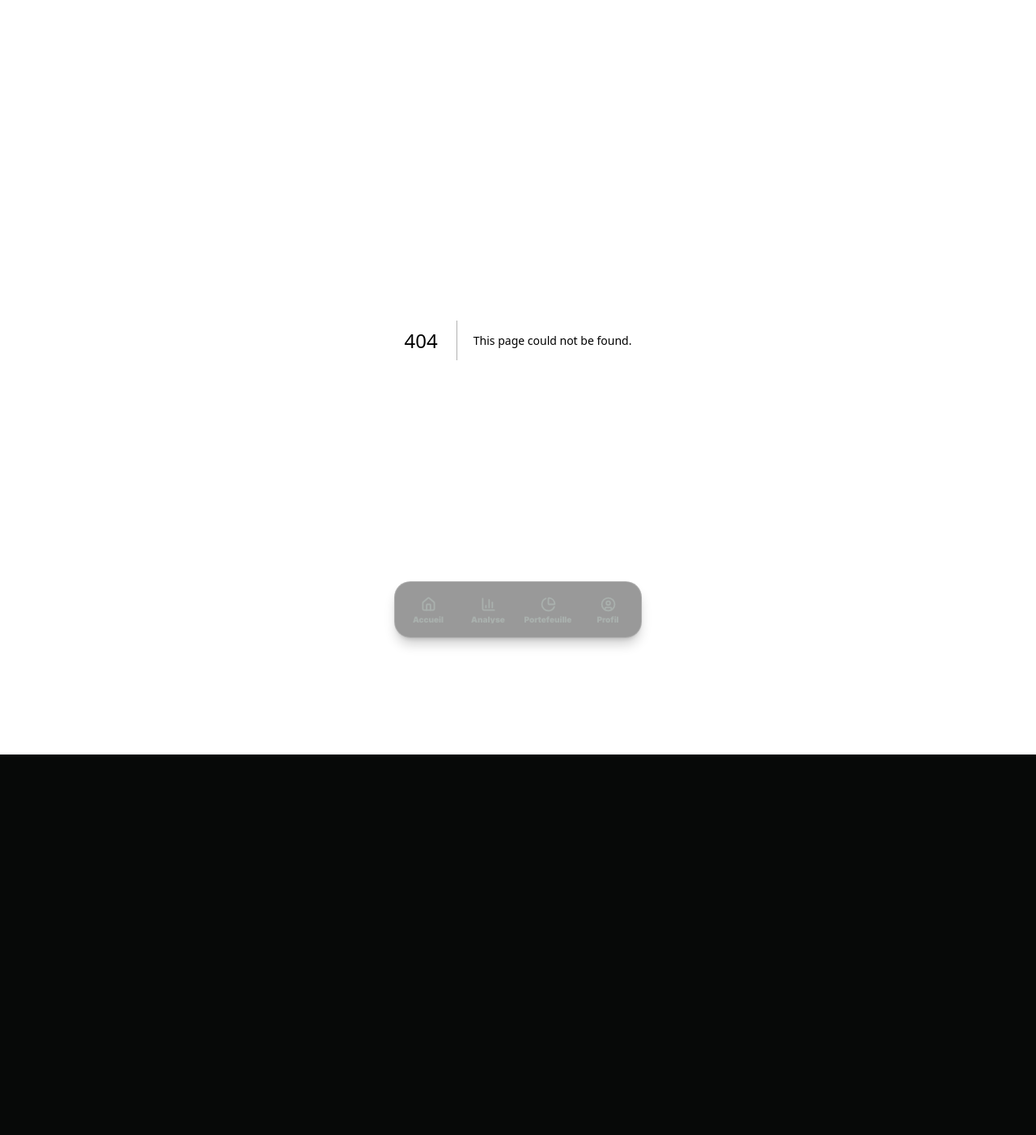
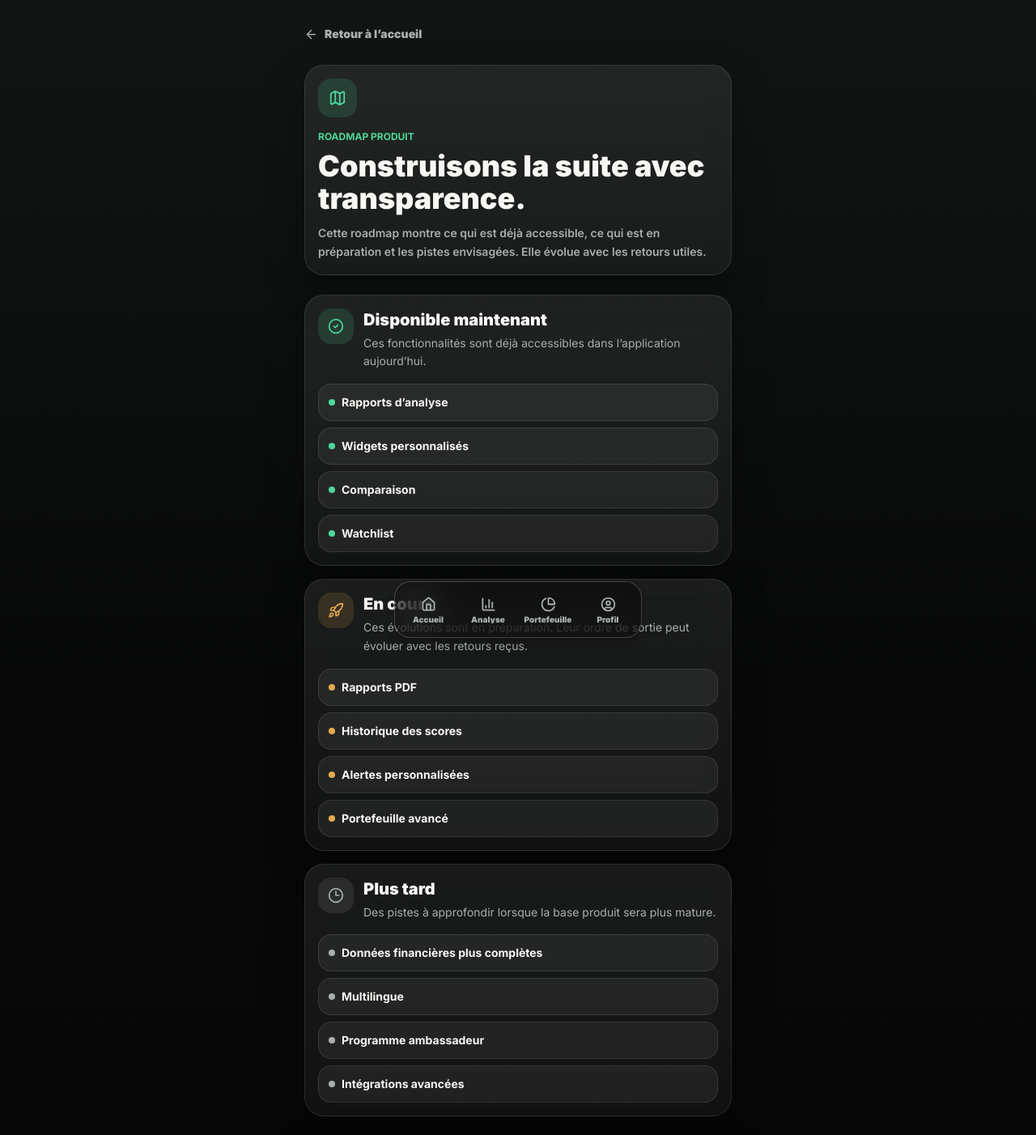
Before and after one commit to iutgeasete24-sys/ANTOINE-FINANCE, a Next.js app: page /roadmap in a window 1280 px wide. Before the commit this address had no page. Shown: the top 1402 px of the page at 81% size. Before the commit the page ends 932 px from the top, so only its background shows below. Built offline with nearby package versions, Linux system fonts and the light colour scheme.

Commit message:
add product roadmap page

```diff
--- /dev/null
+++ b/app/roadmap/page.tsx
@@ -0,0 +1,185 @@
+import type { Metadata } from "next";
+import Link from "next/link";
+import {
+  ArrowLeft,
+  ArrowRight,
+  CheckCircle2,
+  Clock3,
+  Lightbulb,
+  Map,
+  Rocket
+} from "lucide-react";
+import type { LucideIcon } from "lucide-react";
+import { SectionCard } from "@/components/ui/SectionCard";
+
+export const metadata: Metadata = {
+  title: "Roadmap | Antoine Capital Analyzer",
+  description:
+    "Consulter les fonctionnalités disponibles, en préparation et envisagées pour Antoine Capital Analyzer."
+};
+
+const ownerEmail = "antoineguichon@gmail.com";
+
+const roadmapStages = [
+  {
+    title: "Disponible maintenant",
+    description:
+      "Ces fonctionnalités sont déjà accessibles dans l’application aujourd’hui.",
+    icon: CheckCircle2,
+    iconClassName: "bg-mint/15 text-mint",
+    dotClassName: "bg-mint",
+    items: [
+      "Rapports d’analyse",
+      "Widgets personnalisés",
+      "Comparaison",
+      "Watchlist"
+    ]
+  },
+  {
+    title: "En cours",
+    description:
+      "Ces évolutions sont en préparation. Leur ordre de sortie peut évoluer avec les retours reçus.",
+    icon: Rocket,
+    iconClassName: "bg-amber/15 text-amber",
+    dotClassName: "bg-amber",
+    items: [
+      "Rapports PDF",
+      "Historique des scores",
+      "Alertes personnalisées",
+      "Portefeuille avancé"
+    ]
+  },
+  {
+    title: "Plus tard",
+    description:
+      "Des pistes à approfondir lorsque la base produit sera plus mature.",
+    icon: Clock3,
+    iconClassName: "bg-white/[0.08] text-graphite",
+    dotClassName: "bg-graphite",
+    items: [
+      "Données financières plus complètes",
+      "Multilingue",
+      "Programme ambassadeur",
+      "Intégrations avancées"
+    ]
+  }
+] satisfies RoadmapStage[];
+
+interface RoadmapStage {
+  title: string;
+  description: string;
+  icon: LucideIcon;
+  iconClassName: string;
+  dotClassName: string;
+  items: string[];
+}
+
+function featureMailto() {
+  const subject = encodeURIComponent("Suggestion de fonctionnalité");
+  const body = encodeURIComponent(
+    [
+      "Bonjour Antoine,",
+      "",
+      "Je souhaite proposer une fonctionnalité pour Antoine Capital Analyzer.",
+      "",
+      "Fonctionnalité :",
+      "Pourquoi elle me serait utile :",
+      "Contexte d’utilisation :",
+      "",
+      "Merci."
+    ].join("\n")
+  );
+
+  return `mailto:${ownerEmail}?subject=${subject}&body=${body}`;
+}
+
+export default function RoadmapPage() {
+  return (
+    <main>
+      <Link
+        href="/"
+        className="mb-4 inline-flex min-h-11 items-center gap-2 text-sm font-black text-graphite"
+      >
+        <ArrowLeft size={17} />
+        Retour à l’accueil
+      </Link>
+
+      <header className="premium-card rounded-3xl p-4 shadow-soft">
+        <div className="grid h-12 w-12 place-items-center rounded-2xl bg-mint/15 text-mint">
+          <Map size={22} />
+        </div>
+        <p className="mt-4 text-xs font-bold uppercase tracking-normal text-mint">
+          Roadmap produit
+        </p>
+        <h1 className="mt-2 text-3xl font-black leading-tight text-ink sm:text-4xl">
+          Construisons la suite avec transparence.
+        </h1>
+        <p className="mt-3 text-sm font-semibold leading-relaxed text-graphite">
+          Cette roadmap montre ce qui est déjà accessible, ce qui est en préparation et
+          les pistes envisagées. Elle évolue avec les retours utiles.
+        </p>
+      </header>
+
+      <div className="mt-6 space-y-4">
+        {roadmapStages.map((stage) => (
+          <RoadmapSection key={stage.title} stage={stage} />
+        ))}
+      </div>
+
+      <SectionCard className="mt-6 rounded-3xl">
+        <div className="flex items-start gap-3">
+          <div className="grid h-11 w-11 shrink-0 place-items-center rounded-2xl bg-mint/15 text-mint">
+            <Lightbulb size={20} />
+          </div>
+          <div>
+            <p className="text-xs font-bold uppercase tracking-normal text-mint">
+              Vos retours
+            </p>
+            <h2 className="mt-1 text-xl font-black text-ink">Une idée à partager ?</h2>
+            <p className="mt-2 text-sm font-semibold leading-relaxed text-graphite">
+              Les suggestions les plus concrètes aident à prioriser les prochaines
+              améliorations.
+            </p>
+          </div>
+        </div>
+        <a
+          href={featureMailto()}
+          className="tap-feedback mt-4 flex h-12 items-center justify-center gap-2 rounded-2xl bg-ink text-sm font-black text-night shadow-glow"
+        >
+          Proposer une fonctionnalité
+          <ArrowRight size={16} />
+        </a>
+      </SectionCard>
+    </main>
+  );
+}
+
+function RoadmapSection({ stage }: { stage: RoadmapStage }) {
+  const Icon = stage.icon;
+
+  return (
+    <SectionCard className="rounded-3xl">
+      <div className="flex items-start gap-3">
+        <div className={`grid h-11 w-11 shrink-0 place-items-center rounded-2xl ${stage.iconClassName}`}>
+          <Icon size={20} />
+        </div>
+        <div>
+          <h2 className="text-xl font-black text-ink">{stage.title}</h2>
+          <p className="mt-1 text-sm leading-relaxed text-graphite">{stage.description}</p>
+        </div>
+      </div>
+
+      <div className="mt-4 space-y-2">
+        {stage.items.map((item) => (
+          <p
+            key={item}
+            className="flex items-center gap-2 rounded-2xl border border-white/10 bg-white/[0.06] px-3 py-3 text-sm font-bold text-ink"
+          >
+            <span className={`h-2 w-2 shrink-0 rounded-full ${stage.dotClassName}`} />
+            {item}
+          </p>
+        ))}
+      </div>
+    </SectionCard>
+  );
+}
```
